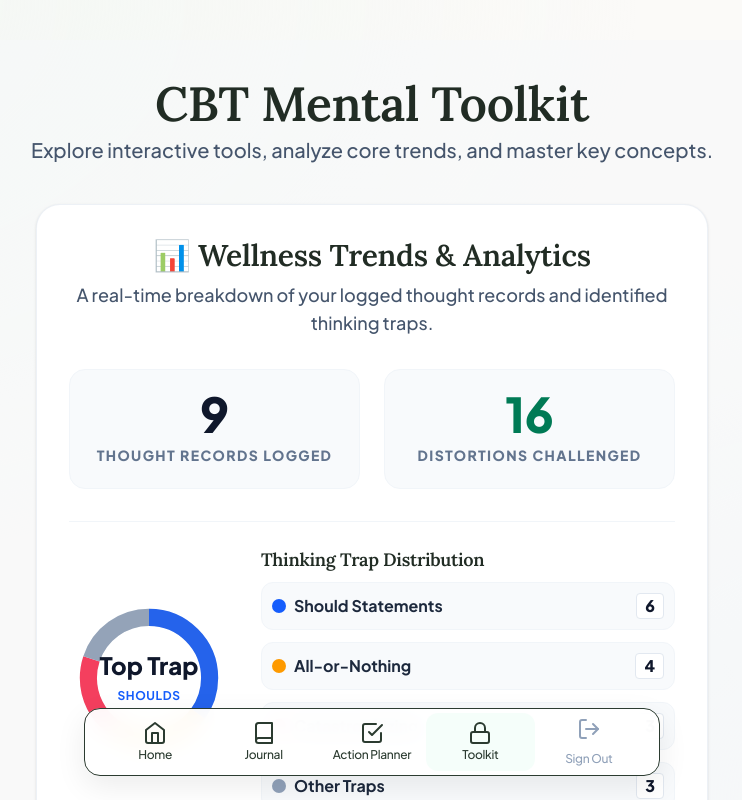
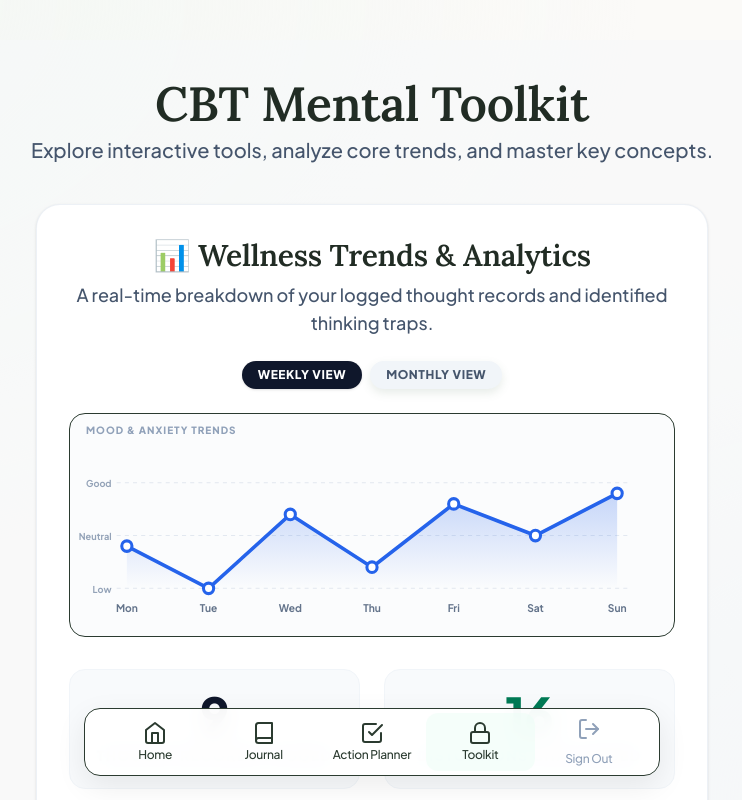
Before and after one commit to Coach-AIM/worry-vault, a Next.js app: page /toolkit in a window 1280 px wide. Shown: the top 800 px of the page, without its empty margins (268-1010 px from the left). Built offline with nearby package versions, Linux system fonts and the light colour scheme.

Commit message:
inject interactive wellness timeline trend graphs and weekly/monthly date filters to Toolkit page

```diff
--- a/src/app/toolkit/page.tsx
+++ b/src/app/toolkit/page.tsx
@@ -78,26 +78,145 @@ const CbtTriangle = () => {
   );
 };
 
-export default function Toolkit() {
-  const [expandedGlossaryId, setExpandedGlossaryId] = useState<string | null>(null);
+const WellnessInsightsGraphs = () => {
+  const [dateFilter, setDateFilter] = useState<'week' | 'month'>('week');
+  const [hoveredPoint, setHoveredPoint] = useState<{x: number, y: number, mood: number, label: string} | null>(null);
+
+  // High-contrast coordinates mapped for native SVG line rendering
+  const timelineData = {
+    week: [
+      { label: 'Mon', mood: 65, x: 40, y: 110 },
+      { label: 'Tue', mood: 45, x: 120, y: 150 },
+      { label: 'Wed', mood: 80, x: 200, y: 80 },
+      { label: 'Thu', mood: 55, x: 280, y: 130 },
+      { label: 'Fri', mood: 85, x: 360, y: 70 },
+      { label: 'Sat', mood: 70, x: 440, y: 100 },
+      { label: 'Sun', mood: 90, x: 520, y: 60 }
+    ],
+    month: [
+      { label: 'Wk 1', mood: 50, x: 40, y: 140 },
+      { label: 'Wk 2', mood: 70, x: 200, y: 100 },
+      { label: 'Wk 3', mood: 60, x: 360, y: 120 },
+      { label: 'Wk 4', mood: 85, x: 520, y: 70 }
+    ]
+  };
+
+  const activePoints = timelineData[dateFilter];
+  // Construct the geometric path string natively based on active points
+  const pathString = activePoints.reduce((acc, p, i) => i === 0 ? `M ${p.x} ${p.y}` : `${acc} L ${p.x} ${p.y}`, '');
+
+  const trapData = [
+    { name: 'Should Statements', count: 6, color: 'bg-blue-600', width: 'w-[35%]' },
+    { name: 'All-or-Nothing', count: 4, color: 'bg-amber-500', width: 'w-[25%]' },
+    { name: 'Catastrophizing', count: 3, color: 'bg-rose-500', width: 'w-[20%]' },
+    { name: 'Other Traps', count: 3, color: 'bg-slate-400', width: 'w-[20%]' },
+  ];
 
   return (
-    <div className="w-full min-h-screen bg-slate-50/50 overflow-y-auto px-4 pt-10 pb-48 flex flex-col items-center">
+    <div className="w-full max-w-2xl bg-white p-8 rounded-3xl shadow-sm border border-slate-200/60 flex flex-col items-center mb-8">
+      <h3 className="text-2xl sm:text-3xl font-extrabold text-slate-900 tracking-tight mb-2 text-center">📊 Wellness Trends & Analytics</h3>
+      <p className="text-base sm:text-lg text-slate-600 mb-6 text-center font-medium">A real-time breakdown of your logged thought records and identified thinking traps.</p>
 
-      {/* ==========================================
-          HEADER SECTION
-         ========================================== */}
-      <div className="text-center mb-10">
-        <h1 className="text-4xl sm:text-5xl font-black text-slate-900 tracking-tight">CBT Mental Toolkit</h1>
-        <p className="text-lg sm:text-xl text-slate-600 mt-2 font-medium">Explore interactive tools, analyze core trends, and master key concepts.</p>
+      {/* Date Filter Switcher Tabs */}
+      <div className="flex gap-2 mb-6">
+        <button
+          onClick={() => { setDateFilter('week'); setHoveredPoint(null); }}
+          className={`px-4 py-1.5 rounded-full text-xs font-black uppercase tracking-wider transition-all ${dateFilter === 'week' ? 'bg-slate-900 text-white shadow-sm' : 'bg-slate-100 text-slate-600 hover:bg-slate-200'}`}
+        >
+          Weekly view
+        </button>
+        <button
+          onClick={() => { setDateFilter('month'); setHoveredPoint(null); }}
+          className={`px-4 py-1.5 rounded-full text-xs font-black uppercase tracking-wider transition-all ${dateFilter === 'month' ? 'bg-slate-900 text-white shadow-sm' : 'bg-slate-100 text-slate-600 hover:bg-slate-200'}`}
+        >
+          Monthly view
+        </button>
       </div>
 
-      {/* ==========================================
-          📊 WELLNESS INSIGHTS & GRAPHS SECTION (NATIVE SVG)
-         ========================================== */}
-      <div className="w-full max-w-2xl bg-white p-8 rounded-3xl shadow-sm border border-slate-200/60 flex flex-col items-center mb-8">
-        <h3 className="text-2xl sm:text-3xl font-extrabold text-slate-900 tracking-tight mb-2 text-center">📊 Wellness Trends & Analytics</h3>
-        <p className="text-base sm:text-lg text-slate-600 mb-8 text-center font-medium">A real-time breakdown of your logged thought records and identified thinking traps.</p>
+      {/* Interactive Line Chart (Mood Trends) */}
+      <div className="relative w-full h-56 bg-slate-50/50 rounded-2xl border border-slate-150 p-4 mb-8 overflow-visible">
+        <span className="absolute top-2 left-4 text-[10px] font-black uppercase tracking-widest text-slate-400">Mood & Anxiety Trends</span>
+        <svg className="w-full h-full overflow-visible" viewBox="0 0 560 180" preserveAspectRatio="none">
+          <defs>
+            <linearGradient id="moodGradient" x1="0" y1="0" x2="0" y2="1">
+              <stop offset="0%" stopColor="#2563eb" stopOpacity="0.25"/>
+              <stop offset="100%" stopColor="#2563eb" stopOpacity="0"/>
+            </linearGradient>
+          </defs>
+
+          {/* Grid lines */}
+          <line x1="30" y1="50" x2="530" y2="50" stroke="#e2e8f0" strokeWidth="1" strokeDasharray="4 4" />
+          <line x1="30" y1="100" x2="530" y2="100" stroke="#e2e8f0" strokeWidth="1" strokeDasharray="4 4" />
+          <line x1="30" y1="150" x2="530" y2="150" stroke="#e2e8f0" strokeWidth="1" strokeDasharray="4 4" />
+
+          {/* Y-Axis labels */}
+          <text x="25" y="54" fill="#94a3b8" fontSize="9" fontWeight="bold" textAnchor="end">Good</text>
+          <text x="25" y="104" fill="#94a3b8" fontSize="9" fontWeight="bold" textAnchor="end">Neutral</text>
+          <text x="25" y="154" fill="#94a3b8" fontSize="9" fontWeight="bold" textAnchor="end">Low</text>
+
+          {/* Shading area */}
+          {activePoints.length > 0 && (
+            <path
+              d={`${pathString} L ${activePoints[activePoints.length - 1].x} 150 L ${activePoints[0].x} 150 Z`}
+              fill="url(#moodGradient)"
+            />
+          )}
+
+          {/* Trend Line */}
+          <path
+            d={pathString}
+            fill="none"
+            stroke="#2563eb"
+            strokeWidth="3.5"
+            strokeLinecap="round"
+            strokeLinejoin="round"
+          />
+
+          {/* Nodes */}
+          {activePoints.map((p, idx) => (
+            <g key={idx}>
+              <circle
+                cx={p.x}
+                cy={p.y}
+                r={hoveredPoint?.label === p.label ? 7 : 5}
+                fill={hoveredPoint?.label === p.label ? "#2563eb" : "#ffffff"}
+                stroke="#2563eb"
+                strokeWidth={3}
+                className="cursor-pointer transition-all duration-150"
+                onMouseEnter={() => setHoveredPoint({ x: p.x, y: p.y, mood: p.mood, label: p.label })}
+                onMouseLeave={() => setHoveredPoint(null)}
+              />
+              <text x={p.x} y="172" fill="#64748b" fontSize="10" fontWeight="bold" textAnchor="middle">
+                {p.label}
+              </text>
+            </g>
+          ))}
+
+          {/* Tooltip */}
+          {hoveredPoint && (
+            <g className="transition-all duration-200 pointer-events-none">
+              <rect
+                x={hoveredPoint.x - 45}
+                y={hoveredPoint.y - 45}
+                width="90"
+                height="32"
+                rx="8"
+                fill="#0f172a"
+              />
+              <text
+                x={hoveredPoint.x}
+                y={hoveredPoint.y - 25}
+                fill="#ffffff"
+                fontSize="10"
+                fontWeight="black"
+                textAnchor="middle"
+              >
+                {hoveredPoint.mood}% Mood
+              </text>
+            </g>
+          )}
+        </svg>
+      </div>
 
       {/* Stats Grid */}
       <div className="grid grid-cols-2 gap-6 w-full mb-8">
@@ -153,6 +272,27 @@ export default function Toolkit() {
         </div>
       </div>
     </div>
+  );
+};
+
+export default function Toolkit() {
+  const [expandedGlossaryId, setExpandedGlossaryId] = useState<string | null>(null);
+
+  return (
+    <div className="w-full min-h-screen bg-slate-50/50 overflow-y-auto px-4 pt-10 pb-48 flex flex-col items-center">
+
+      {/* ==========================================
+          HEADER SECTION
+         ========================================== */}
+      <div className="text-center mb-10">
+        <h1 className="text-4xl sm:text-5xl font-black text-slate-900 tracking-tight">CBT Mental Toolkit</h1>
+        <p className="text-lg sm:text-xl text-slate-600 mt-2 font-medium">Explore interactive tools, analyze core trends, and master key concepts.</p>
+      </div>
+
+      {/* ==========================================
+          📊 WELLNESS INSIGHTS & GRAPHS SECTION
+         ========================================== */}
+      <WellnessInsightsGraphs />
 
       {/* ==========================================
           🧠 TWO-COLUMN CORE UTILITIES GRID
```
Also changed, not shown: 1 other file (tests, documents, lock files or other folders). Lines whose indentation alone changed are shown as unchanged.
